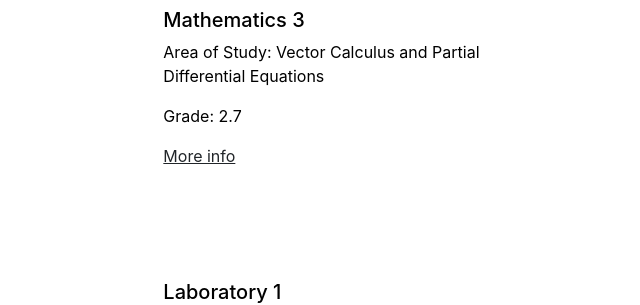
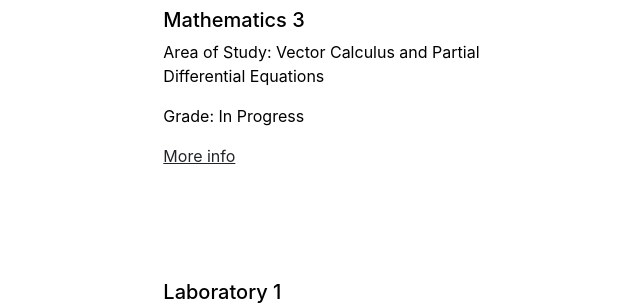
Before and after one commit to Mirzokhid/mirzokhid.github.io, a Jekyll site: the page built from university.md, in a window 1280 px wide and 900 px high, scrolled down 654 px. Shown: the part 154-459 px from the top of the window, without its empty margins (66-706 px from the left). Built offline with Jekyll 4.4.1, drawn with Linux system fonts in a browser that asks for light colours.

Commit message:
Update settings.yml

```diff
--- a/_data/settings.yml
+++ b/_data/settings.yml
@@ -8,7 +8,7 @@ menu:
 university:
 - {name: 'Theoratical Physics 3', department: 'Physics', information: 'Classical Mechanics 2 and Electrodynamics 2', grade: 'In Progress', url: 'tp3'}
 - {name: 'Experimental Physics 3', department: 'Physics', information: 'Electromagnetic Waves and Foundations of Quantum Physics', grade: 'In Progress', url: 'ep3'}
-- {name: 'Mathematics 3', department: 'Maths', information: 'Vector Calculus and Partial Differential Equations', grade: '2.7', url: 'maths3'}
+- {name: 'Mathematics 3', department: 'Maths', information: 'Vector Calculus and Partial Differential Equations', grade: 'In Progress', url: 'maths3'}
 - {name: 'Laboratory 1', department: 'labs', information: 'General Physics', grade: 'In Progress', url: 'lab1'}
 - {name: 'Physical Modelling', department: 'comp', information: 'Introduction to Computer-based Physical Modelling', grade: '1.0', url: 'comp1'}
 - {name: 'Women in STEM', department: 'nelec', information: 'Non Physics Electives', grade: '1.3', url: 'nelec1'}
```
